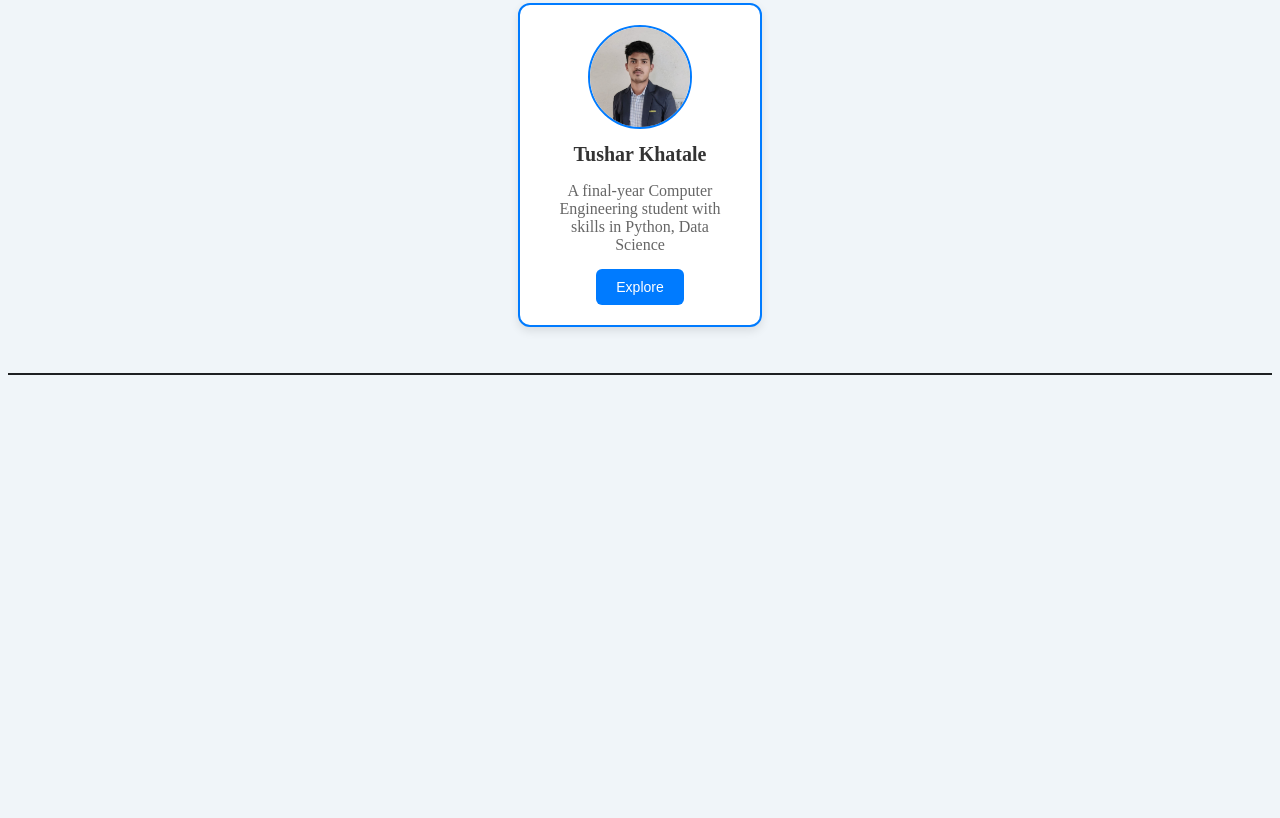
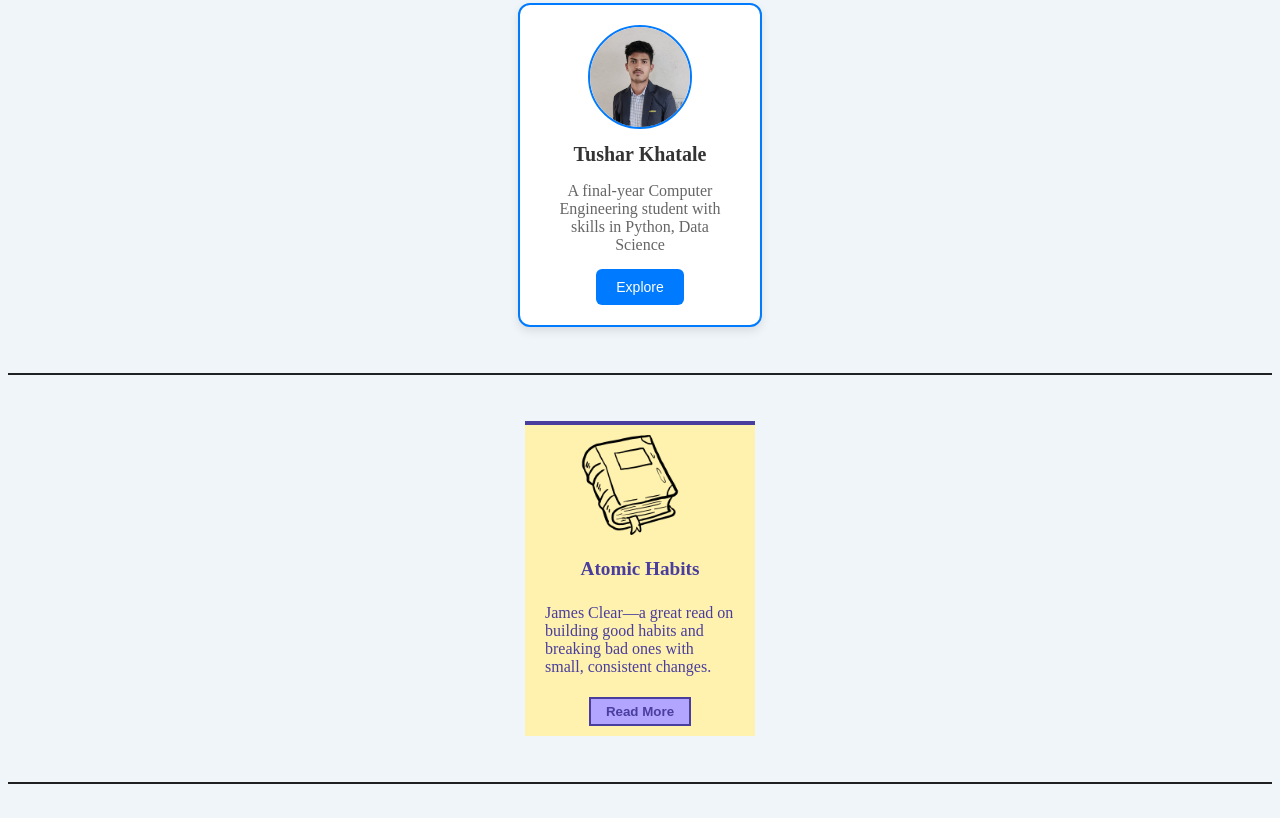
Before and after one commit to TusharKhatale16/basic-cards-buttons, a plain HTML site: page index.html in a window 1280 px wide. Shown: the part 1155-1973 px from the top of the page. Before the commit the page ends 1564 px from the top, so only its background shows below. Drawn offline with Linux system fonts and the light colour scheme.

Commit message:
book card added

```diff
--- a/css/style.css
+++ b/css/style.css
@@ -202,3 +202,89 @@ body{
 #adv-buy-now-btn:hover {
     background-color: #526E48;
 }
+.info-card {
+    margin: 20px auto;
+    background: #ffffff;
+    border-radius: 12px;
+    box-shadow: 0px 4px 10px rgba(0, 0, 0, 0.1);
+    padding: 20px;
+    text-align: center;
+    width: 200px;
+    height: 280px;
+    border: 2px solid #007BFF;
+
+}
+
+.info-card-img {
+    width: 100px;
+    height: 100px;
+    border-radius: 50%;
+    object-fit: cover;
+    border: 2px solid #007BFF;
+    margin-bottom: 10px;
+}
+
+.info-card-title {
+    font-size: 20px;
+    font-weight: bold;
+    color: #333;
+    display: block;
+    margin-bottom: 8px;
+}
+
+.info-card-details {
+    font-size: 16px;
+    color: #666;
+    margin-bottom: 15px;
+    padding: 0 10px;
+}
+
+.explore {
+    background-color: #007BFF;
+    color: white;
+    border: none;
+    padding: 10px 20px;
+    border-radius: 6px;
+    font-size: 14px;
+    cursor: pointer;
+    transition: background 0.3s ease-in-out;
+}
+
+.explore:hover {
+    background-color: #0056b3;
+}
+
+.book-card{
+    margin: 20px auto 20px auto;
+    padding: 10px 15px;
+    background-color: #FFF2AF;
+    border-top:4px solid #493D9E ;
+    width: 200px;
+}
+.book-card-img{
+    width: 100px;
+    padding: 0 40px;
+
+    align-items: center;
+}
+.book-card-title{
+    text-align: center;
+    color: #493D9E;
+    font-weight: bolder;
+    font-size: larger;
+}
+.book-card-info{
+    padding: 5px;
+    color: #493D9E;
+    font-size: medium;
+}
+.book-card-button{
+    display: flex;
+    background-color: #B2A5FF;
+    color: #493D9E;
+    font-weight: bold;
+    border: 2px solid #493D9E;
+    padding: 5px 15px;
+    margin-left: auto;
+    margin-right: auto;
+}
--- a/index.html
+++ b/index.html
@@ -4,57 +4,9 @@
     <title>Cards & Buttons</title>
     <link rel="stylesheet" href="css/style.css">
     <style>
-.info-card {
-    margin: 20px auto;
-    background: #ffffff;
-    border-radius: 12px;
-    box-shadow: 0px 4px 10px rgba(0, 0, 0, 0.1);
-    padding: 20px;
-    text-align: center;
-    width: 200px;
-    height: 280px;
-    border: 2px solid #007BFF;
 
-}
 
-.info-card-img {
-    width: 100px;
-    height: 100px;
-    border-radius: 50%;
-    object-fit: cover;
-    border: 2px solid #007BFF;
-    margin-bottom: 10px;
-}
 
-.info-card-title {
-    font-size: 20px;
-    font-weight: bold;
-    color: #333;
-    display: block;
-    margin-bottom: 8px;
-}
-
-.info-card-details {
-    font-size: 16px;
-    color: #666;
-    margin-bottom: 15px;
-    padding: 0 10px;
-}
-
-.explore {
-    background-color: #007BFF;
-    color: white;
-    border: none;
-    padding: 10px 20px;
-    border-radius: 6px;
-    font-size: 14px;
-    cursor: pointer;
-    transition: background 0.3s ease-in-out;
-}
-
-.explore:hover {
-    background-color: #0056b3;
-}
     </style>
 </head>
 <body>
@@ -116,5 +68,16 @@
     <br>
     <hr class="break-line">
     <br>
+    <div id="outer-div">
+        <div class="book-card">
+            <img class="book-card-img" src="image/book.png" alt="book-icon">
+            <p class="book-card-title">Atomic Habits</p>
+            <p class="book-card-info">James Clear—a great read on building good habits and breaking bad ones with small, consistent changes.</p>
+            <button class="book-card-button">Read More</button>
+        </div>
+    </div>
+    <br>
+    <hr class="break-line">
+    <br>
 </body>
 </html>
```
Also changed, not shown: image/book.png (added).
